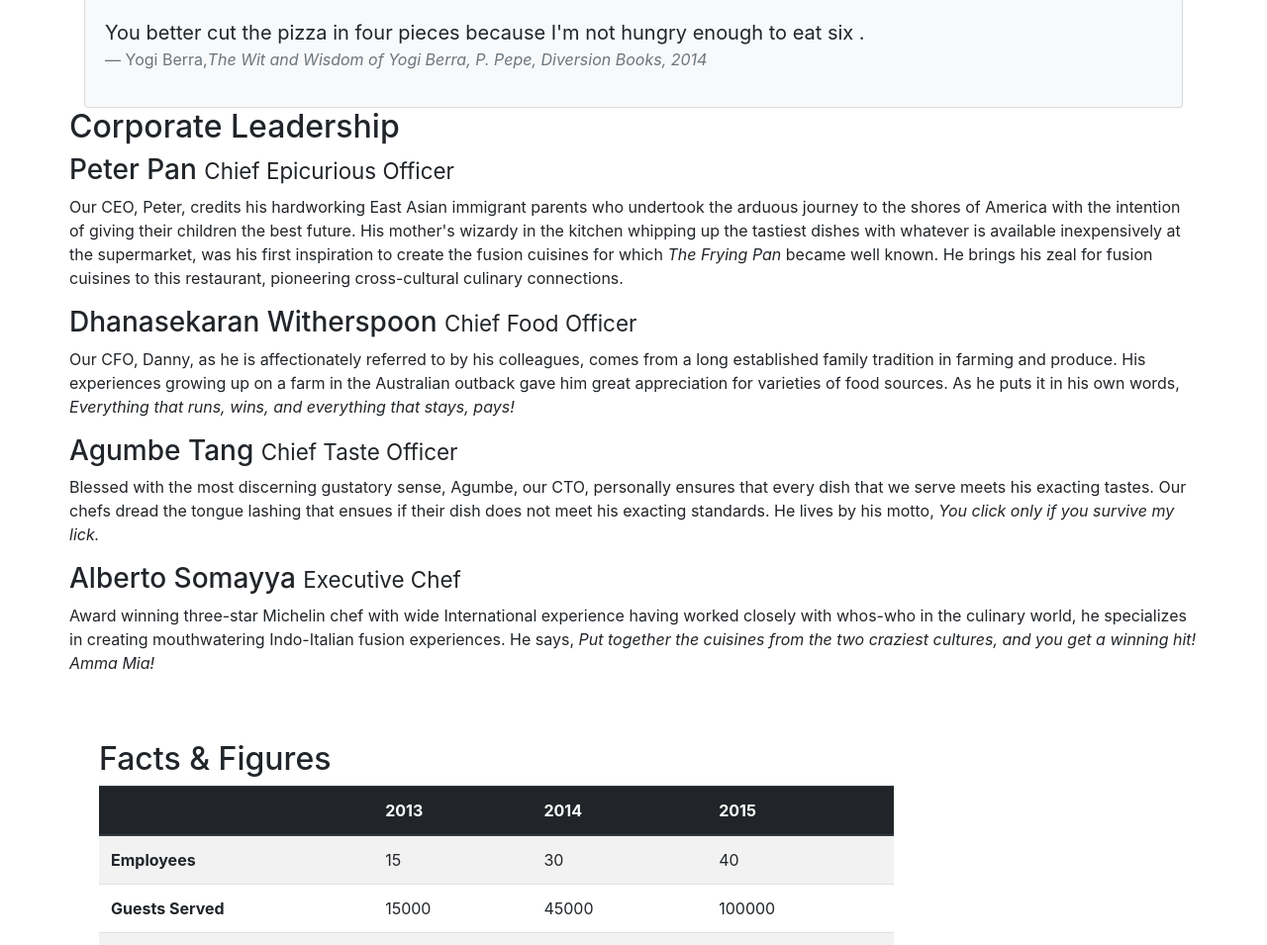
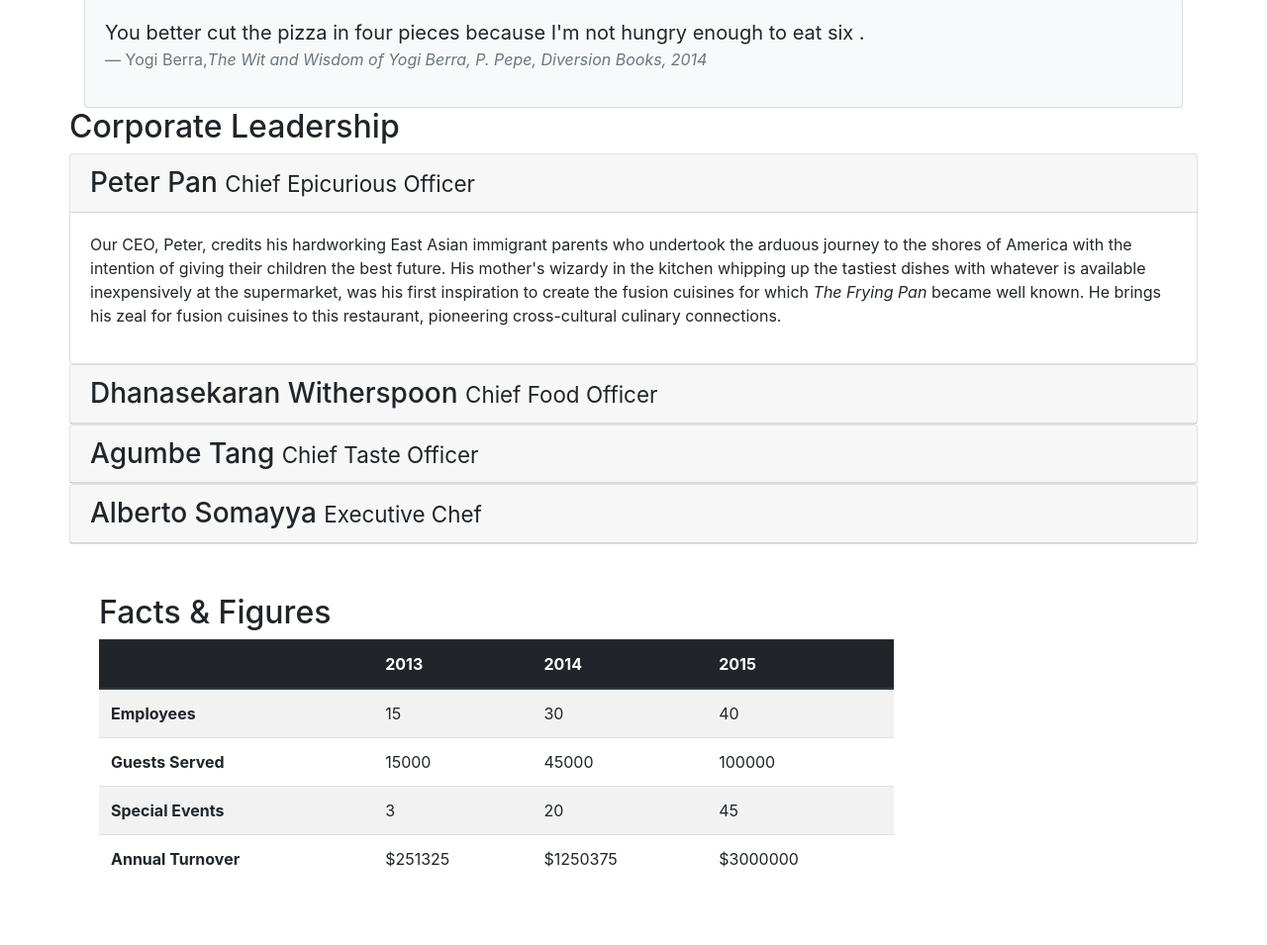
Before and after one commit to harpreet-nitj/confusion, a website: page aboutus.html in a window 1280 px wide. Shown: the part 762-1717 px from the top of the page at 99% size. Drawn offline with nearby package versions, Linux system fonts and the light colour scheme.

Commit message:
Accordion

```diff
--- a/aboutus.html
+++ b/aboutus.html
@@ -96,14 +96,49 @@
         <div class="row">
             <div>
                 <h2>Corporate Leadership</h2>
-                <h3>Peter Pan <small>Chief Epicurious Officer</small></h3>
-                <p class="d-none d-sm-block">Our CEO, Peter, credits his hardworking East Asian immigrant parents who undertook the arduous journey to the shores of America with the intention of giving their children the best future. His mother's wizardy in the kitchen whipping up the tastiest dishes with whatever is available inexpensively at the supermarket, was his first inspiration to create the fusion cuisines for which <em>The Frying Pan</em> became well known. He brings his zeal for fusion cuisines to this restaurant, pioneering cross-cultural culinary connections.</p>
-                <h3>Dhanasekaran Witherspoon <small>Chief Food Officer</small></h3>
-                <p class="d-none d-sm-block">Our CFO, Danny, as he is affectionately referred to by his colleagues, comes from a long established family tradition in farming and produce. His experiences growing up on a farm in the Australian outback gave him great appreciation for varieties of food sources. As he puts it in his own words, <em>Everything that runs, wins, and everything that stays, pays!</em></p>
-                <h3>Agumbe Tang <small>Chief Taste Officer</small></h3>
-                <p class="d-none d-sm-block">Blessed with the most discerning gustatory sense, Agumbe, our CTO, personally ensures that every dish that we serve meets his exacting tastes. Our chefs dread the tongue lashing that ensues if their dish does not meet his exacting standards. He lives by his motto, <em>You click only if you survive my lick.</em></p>
-                <h3>Alberto Somayya <small>Executive Chef</small></h3>
-                <p class="d-none d-sm-block">Award winning three-star Michelin chef with wide International experience having worked closely with whos-who in the culinary world, he specializes in creating mouthwatering Indo-Italian fusion experiences. He says, <em>Put together the cuisines from the two craziest cultures, and you get a winning hit! Amma Mia!</em></p>
+
+                <div class="accordion">
+                  <div class="card">
+                    <div class="card-header" role="tab" id="peterhead">
+                      <h3 class="mb-0"> <a data-toggle="collapse" data-target="#peter">Peter Pan <small>Chief Epicurious Officer</small></a></h3>
+                    </div>
+                    <div class="collapse show" id="peter" data-parent="#accordion">
+                      <div class="card-body">
+                        <p class="d-none d-sm-block">Our CEO, Peter, credits his hardworking East Asian immigrant parents who undertook the arduous journey to the shores of America with the intention of giving their children the best future. His mother's wizardy in the kitchen whipping up the tastiest dishes with whatever is available inexpensively at the supermarket, was his first inspiration to create the fusion cuisines for which <em>The Frying Pan</em> became well known. He brings his zeal for fusion cuisines to this restaurant, pioneering cross-cultural culinary connections.</p>
+                      </div>
+                    </div>
+                  </div>
+                  <div class="card">
+                    <div class="card-header" role="tab" id="dannyhead">
+                      <h3 class="mb-0"> <a class="collapsed" data-toggle="collapse" data-target="#danny">Dhanasekaran Witherspoon <small>Chief Food Officer</small></a></h3>
+                    </div>
+                    <div class="collapse" id="danny" data-parent="#accordion">
+                      <div class="card-body">
+                        <p class="d-none d-sm-block">Our CFO, Danny, as he is affectionately referred to by his colleagues, comes from a long established family tradition in farming and produce. His experiences growing up on a farm in the Australian outback gave him great appreciation for varieties of food sources. As he puts it in his own words, <em>Everything that runs, wins, and everything that stays, pays!</em></p>
+                      </div>
+                    </div>
+                  </div>
+                  <div class="card">
+                    <div class="card-header" role="tab" id="agumbehead">
+                      <h3 class="mb-0"> <a class="collapsed" data-toggle="collapse" data-target="#agumbe">Agumbe Tang <small>Chief Taste Officer</small></a></h3>
+                    </div>
+                    <div class="collapse" id="agumbe" data-parent="#accordion">
+                      <div class="card-body">
+                        <p class="d-none d-sm-block">Blessed with the most discerning gustatory sense, Agumbe, our CTO, personally ensures that every dish that we serve meets his exacting tastes. Our chefs dread the tongue lashing that ensues if their dish does not meet his exacting standards. He lives by his motto, <em>You click only if you survive my lick.</em></p>
+                      </div>
+                    </div>
+                  </div>
+                  <div class="card">
+                    <div class="card-header" role="tab" id="albertohead">
+                      <h3 class="mb-0"> <a class="collapsed" data-toggle="collapse" data-target="#alberto">Alberto Somayya <small>Executive Chef</small></a></h3>
+                    </div>
+                    <div class="collapse" id="alberto" data-parent="#accordion">
+                      <div class="card-body">
+                        <p class="d-none d-sm-block">Award winning three-star Michelin chef with wide International experience having worked closely with whos-who in the culinary world, he specializes in creating mouthwatering Indo-Italian fusion experiences. He says, <em>Put together the cuisines from the two craziest cultures, and you get a winning hit! Amma Mia!</em></p>
+                      </div>
+                    </div>
+                  </div>
+                </div>
             </div>
        </div>
        <div class="row row-content">
--- a/css/styles.css
+++ b/css/styles.css
@@ -37,3 +37,10 @@
 .navbar-dark{
   background-color: #512DA8;
 }
+
+.tab-content{
+  border-left: 1px solid #ddd;
+  border-right: 1px solid #ddd;
+  border-bottom: 1px solid #ddd;
+  padding: 10px;
+}
```
